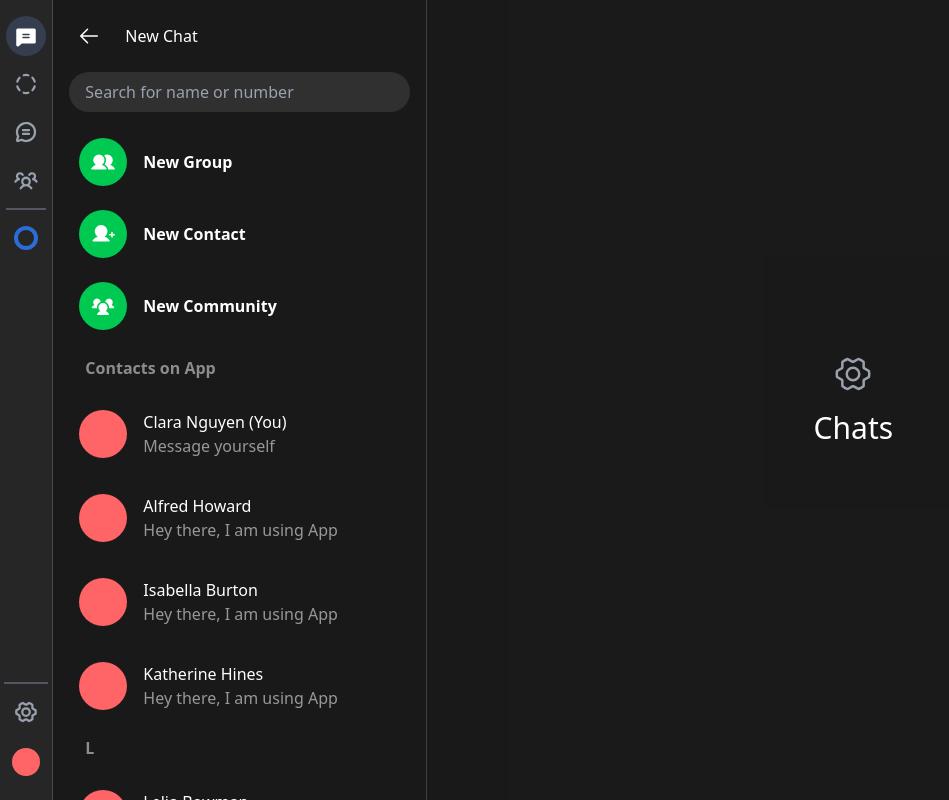
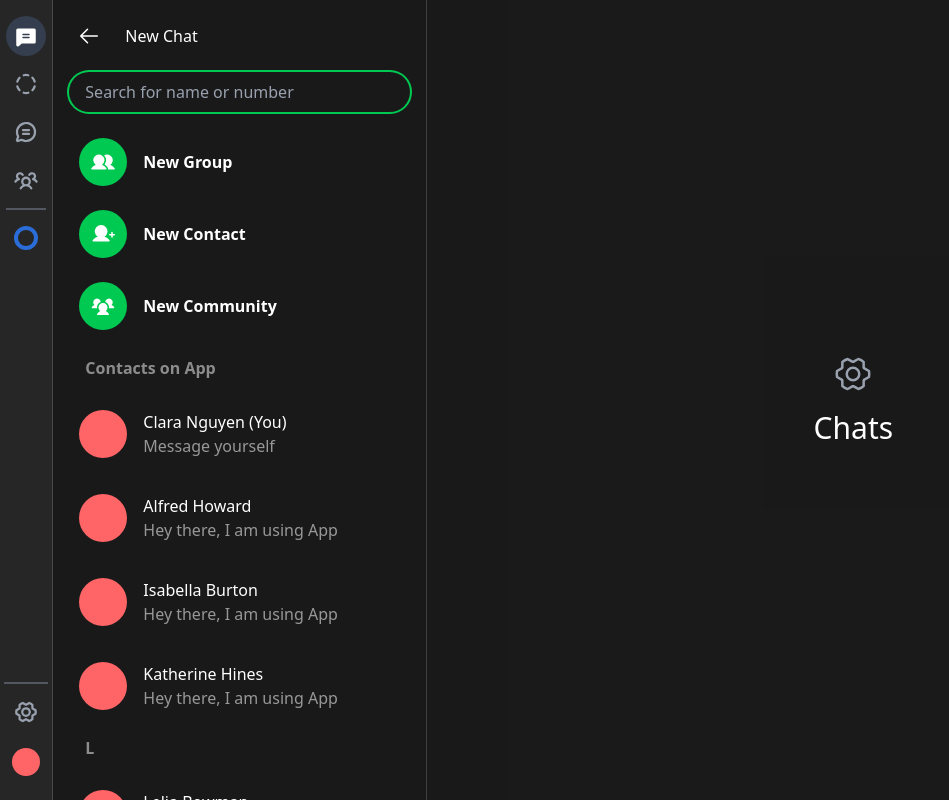
Before and after one commit to SoorajSNBlaze333/whatsapp-react-clone, a Next.js app: page / in a window 1280 px wide. Both pictures are taken after a click on the button 341 px from the left and 36 px from the top of the page. Shown: the whole page, without its empty margins (0-949 px from the left). Built offline with nearby package versions, Linux system fonts and the light colour scheme.

Commit message:
feat: added contacts provider, new chat provider

```diff
--- a/src/app/components/new-chat/index.tsx
+++ b/src/app/components/new-chat/index.tsx
@@ -10,14 +10,22 @@
 import Profile from "../profile";
 import { useContacts } from "@/app/hooks/use-contacts";
 import { Contact } from "@/app/context/contacts-provider";
+import { useEffect, useRef } from "react";
 
 export default function NewChatWindow() {
+  const inputRef = useRef<HTMLInputElement | null>(null);
   const { isNewChatWindowOpen, closeNewChatWindow } = useNewChat();
   const { dictionary, filterContacts, search } = useContacts();
   // TODO: change this to profile user
   const user = {
     displayName: "Clara Nguyen",
   };
+
+  useEffect(() => {
+    if (isNewChatWindowOpen && inputRef.current) {
+      inputRef.current.focus();
+    }
+  }, [isNewChatWindowOpen]);
 
   return (
     <AnimatePresence>
@@ -41,6 +49,7 @@
                 className="rounded-full w-full p-2 px-4 outline-none bg-white/10 hover:ring-[1px] hover:ring-gray-600 focus:ring-2 focus:ring-green-500 ring-0 ring-transparent focus:bg-transparent placeholder-gray-400 focus:placeholder-gray-400 text-white"
                 placeholder="Search for name or number"
                 onChange={(event) => filterContacts(event.target.value)}
+                ref={inputRef}
               />
             </section>
             <section className="w-full h-full overflow-y-scroll scrollbar-hide pb-4">
```
